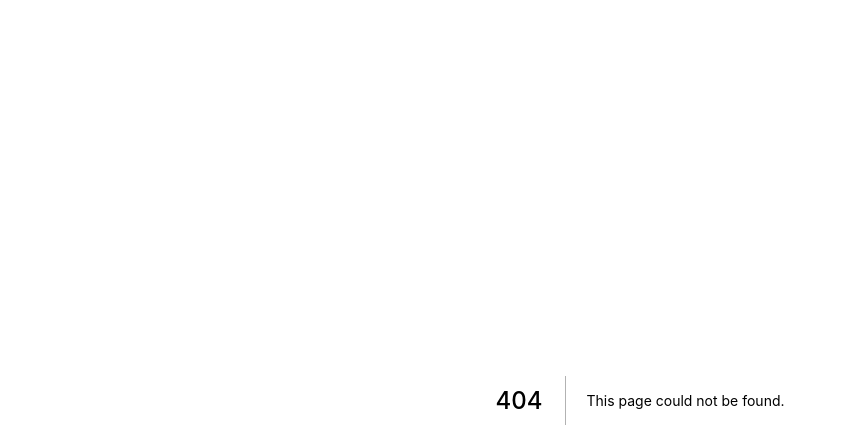
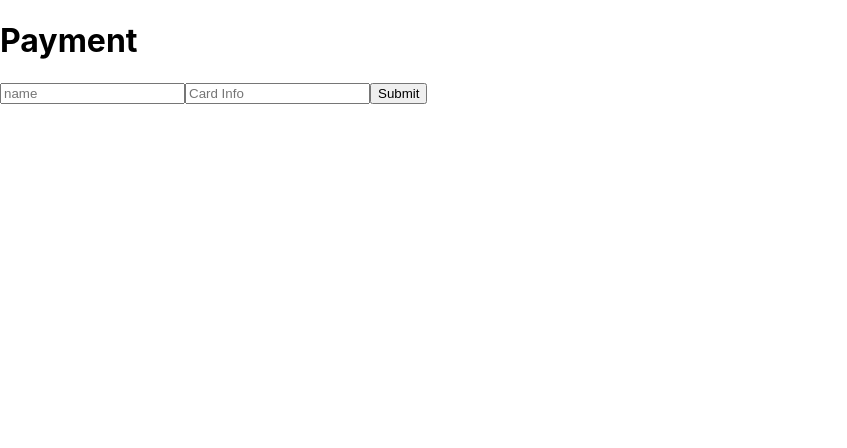
Before and after one commit to zbarovsky/help-wanted-frontend, a Next.js app: page /Payment in a window 1280 px wide. Before the commit this address had no page. Shown: the top 448 px of the page, without its empty margins (0-847 px from the left). Built offline with nearby package versions, Linux system fonts and the light colour scheme.

Commit message:
created rough outline for subscription page for teachers

```diff
--- /dev/null
+++ b/pages/Payment.tsx
@@ -0,0 +1,25 @@
+import React, {FunctionComponent} from 'react'
+
+interface Props {
+    isTeacher: string
+}
+
+const Payment: FunctionComponent<Props> = ({isTeacher}) => {
+
+
+    return (
+        <div>
+            <div>
+                <h1>Payment</h1>
+                {/* Mock form for stripe page for teachers */}
+                <form>
+                    <input type='text' name='name' placeholder='name' />
+                    <input type='text' name='cardInfo' placeholder='Card Info'/>
+                    <button type='submit'>Submit</button>
+                </form>
+            </div>
+        </div>
+    )
+}
+
+export default Payment
```
Also changed, not shown: 1 other file (tests, documents, lock files or other folders).
